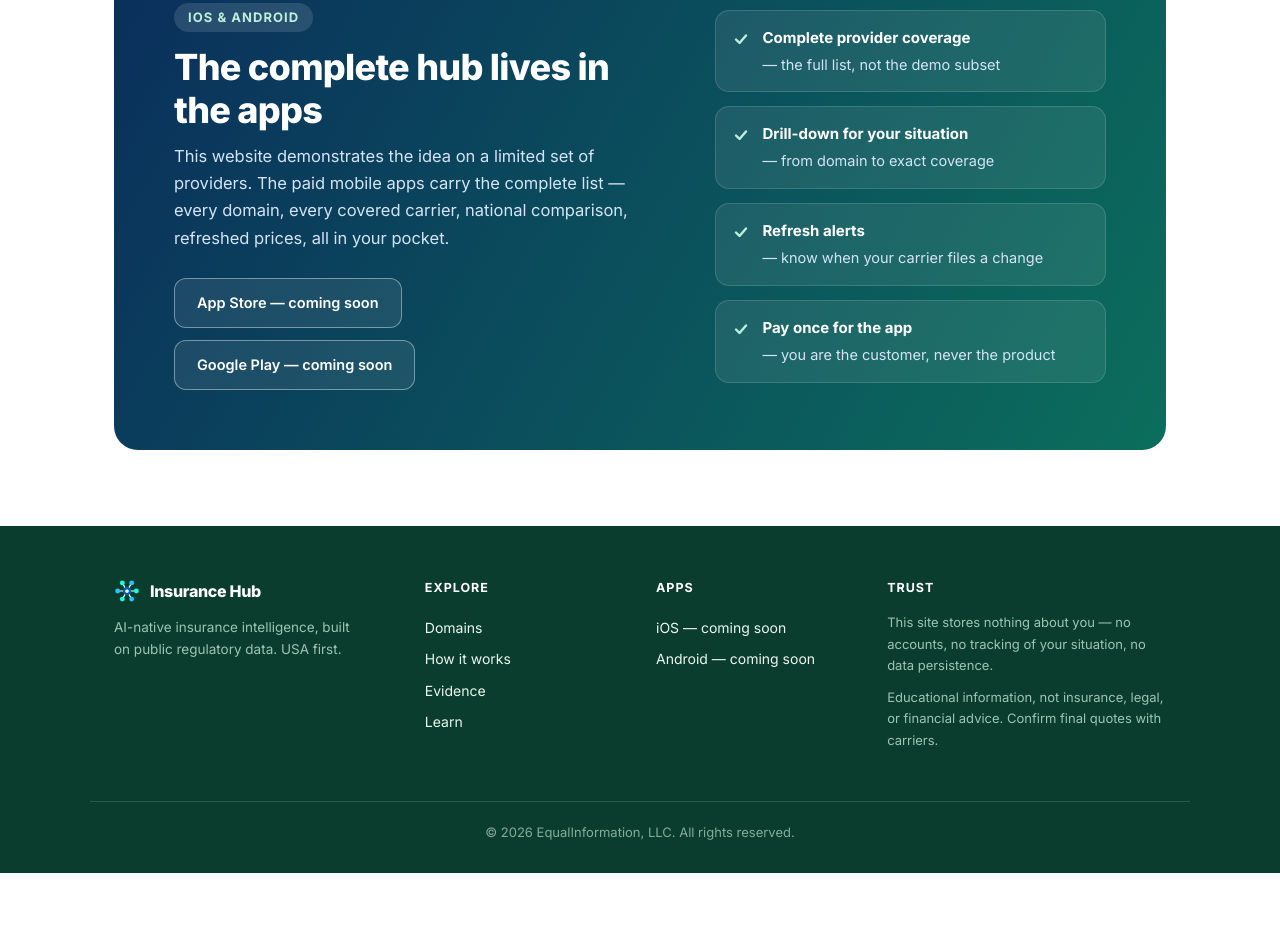
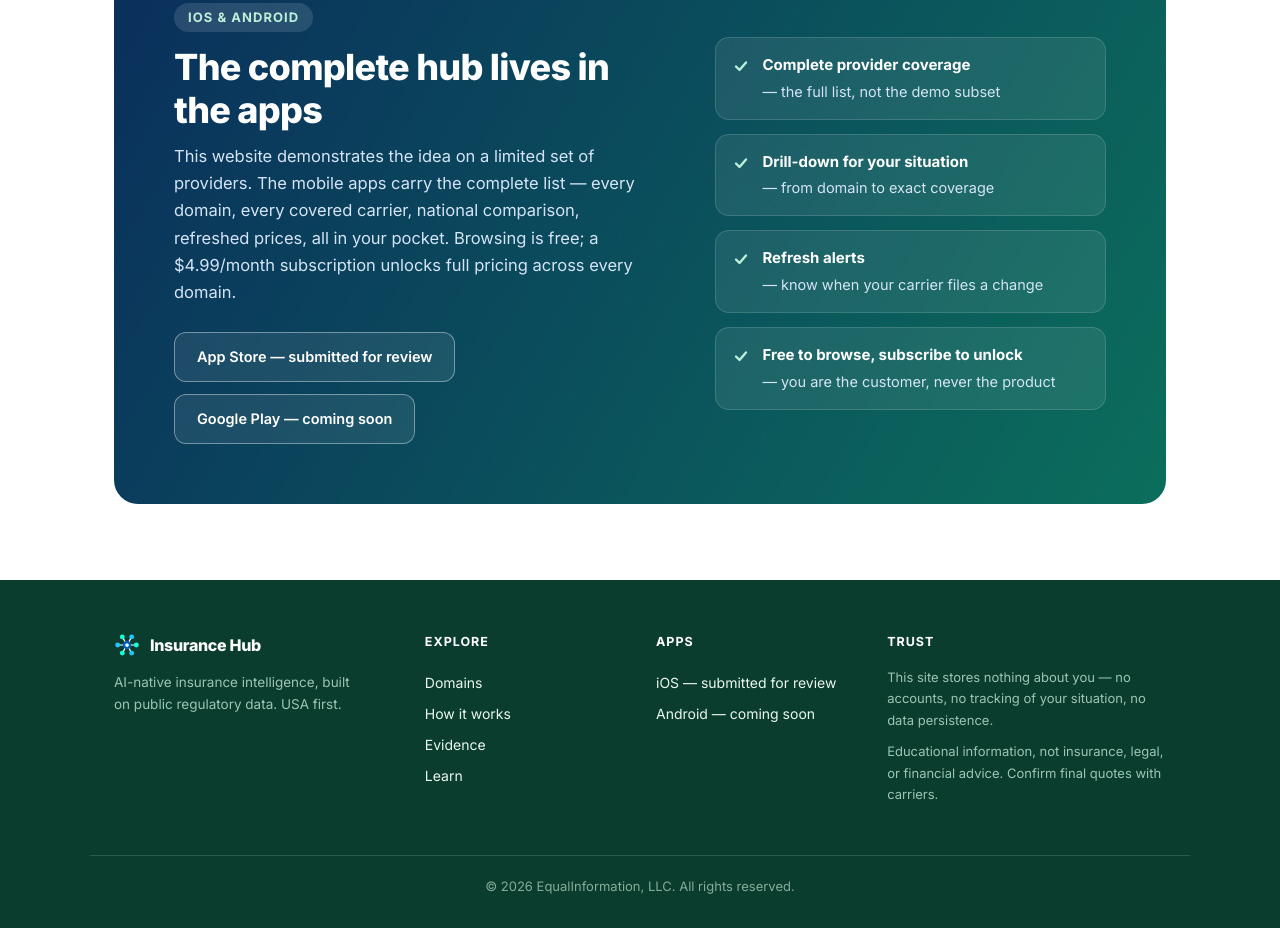
Before and after one commit to bpupadhyaya/insurance-site, a plain HTML site: page index.html in a window 1280 px wide. Shown: the part 4388-5316 px from the top of the page. Before the commit the page ends 5261 px from the top, so only its background shows below. Drawn offline with Linux system fonts and the light colour scheme.

Commit message:
Update app CTA copy: subscription model, iOS submitted for review
"Pay once for the app" was stale from before the monetization model
changed to free browsing + $4.99/month subscription. Store badges
updated to reflect the iOS app now actually being submitted to Apple
for review (2026-08-02) instead of generic "coming soon".

```diff
--- a/index.html
+++ b/index.html
@@ -256,12 +256,13 @@
       <p class="eyebrow eyebrow-light">iOS &amp; Android</p>
       <h2>The complete hub lives in the apps</h2>
       <p class="section-lede lede-light">
-        This website demonstrates the idea on a limited set of providers. The paid
+        This website demonstrates the idea on a limited set of providers. The
         mobile apps carry the complete list — every domain, every covered carrier,
-        national comparison, refreshed prices, all in your pocket.
+        national comparison, refreshed prices, all in your pocket. Browsing is
+        free; a $4.99/month subscription unlocks full pricing across every domain.
       </p>
       <div class="cta-row">
-        <span class="store-pill">App Store — coming soon</span>
+        <span class="store-pill">App Store — submitted for review</span>
         <span class="store-pill">Google Play — coming soon</span>
       </div>
     </div>
@@ -269,7 +270,7 @@
       <li><strong>Complete provider coverage</strong> — the full list, not the demo subset</li>
       <li><strong>Drill-down for your situation</strong> — from domain to exact coverage</li>
       <li><strong>Refresh alerts</strong> — know when your carrier files a change</li>
-      <li><strong>Pay once for the app</strong> — you are the customer, never the product</li>
+      <li><strong>Free to browse, subscribe to unlock</strong> — you are the customer, never the product</li>
     </ul>
   </div>
 </section>
@@ -294,7 +295,7 @@
     </div>
     <div class="foot-col">
       <h4>Apps</h4>
-      <a href="#apps">iOS — coming soon</a>
+      <a href="#apps">iOS — submitted for review</a>
       <a href="#apps">Android — coming soon</a>
     </div>
     <div class="foot-col">
```
